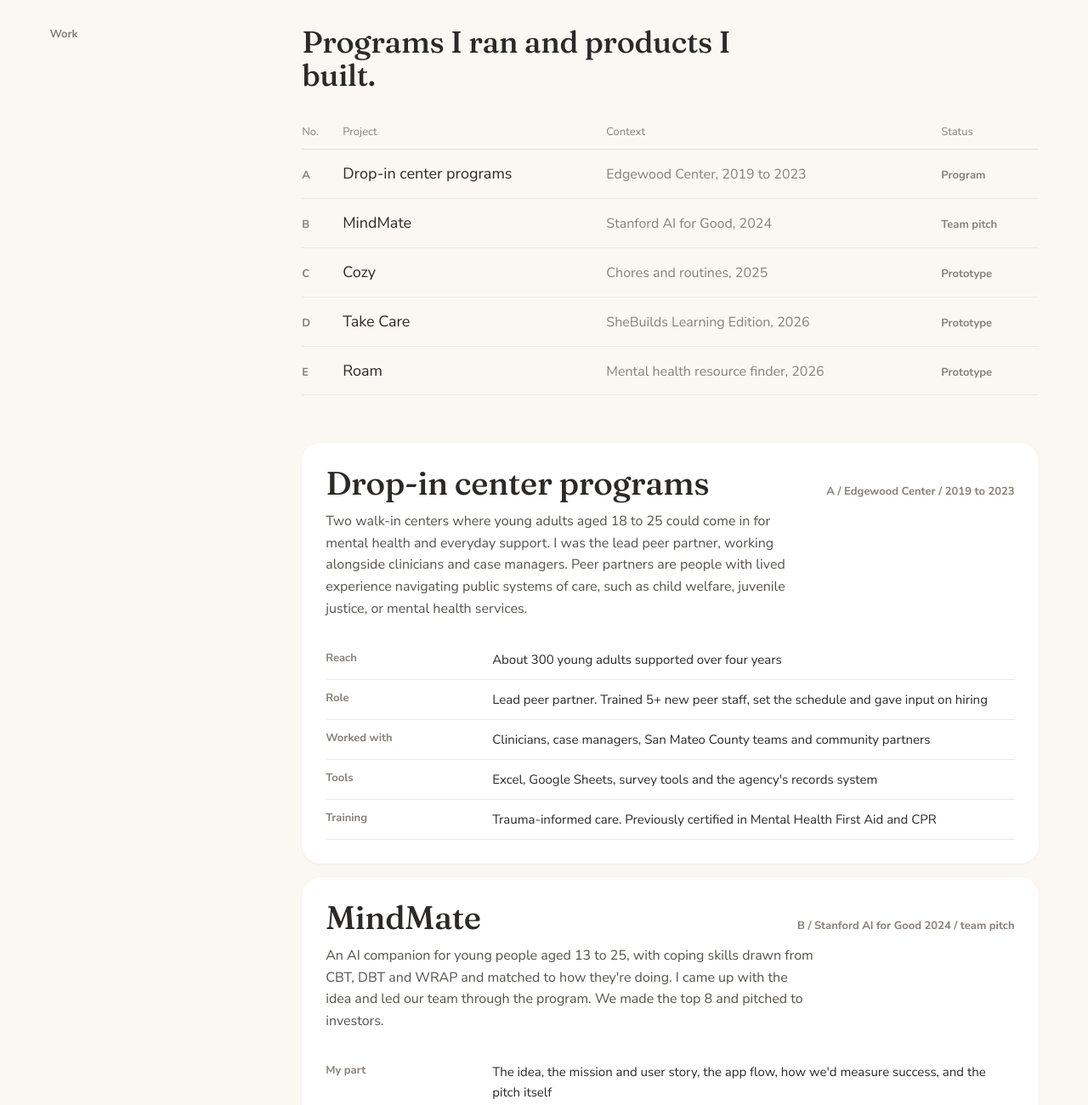
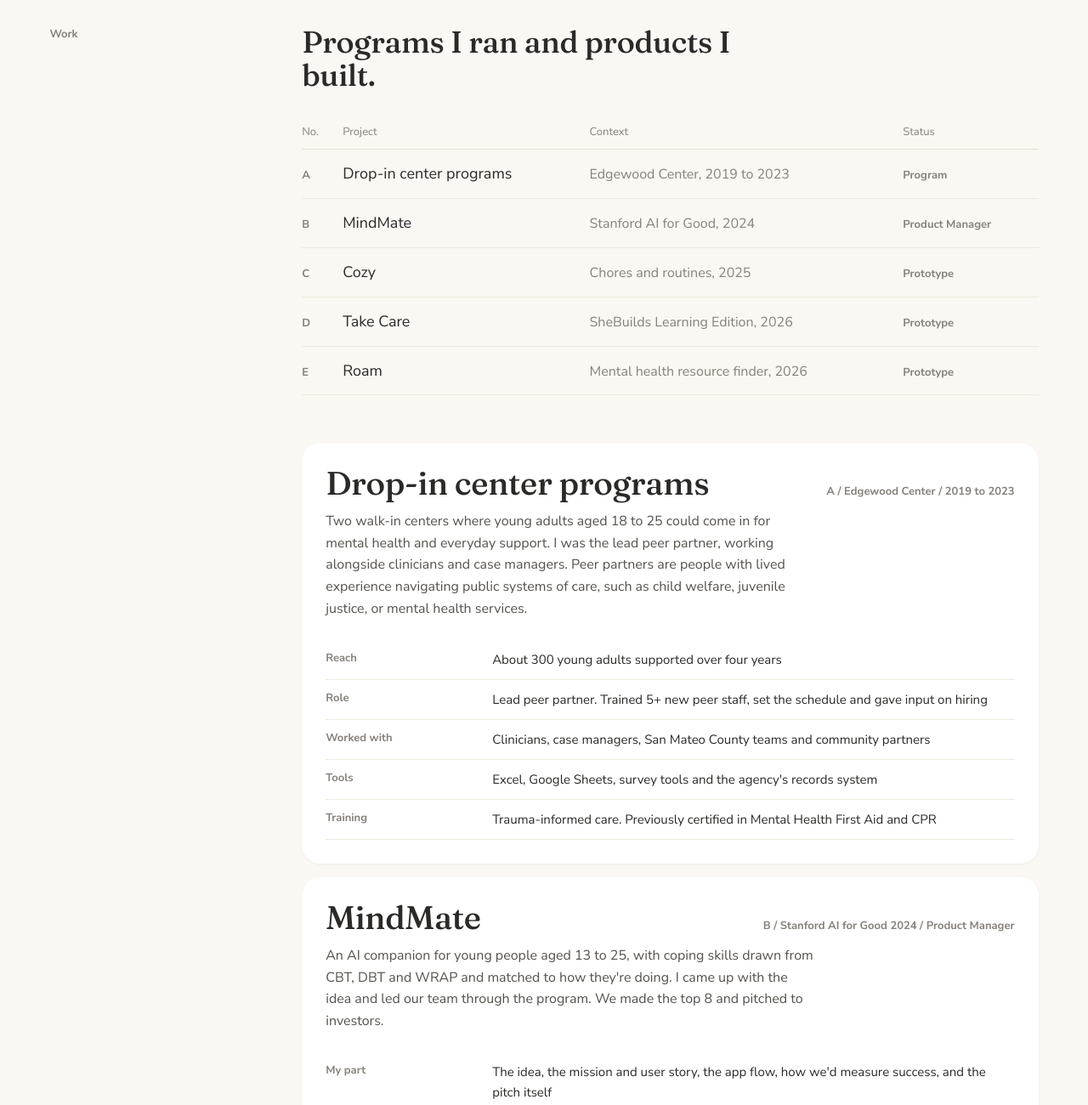
Before and after one commit to susangadegone/susan-g-portfolio, a plain HTML site: page index.html in a window 1280 px wide. Shown: the part 3500-4800 px from the top of the page at 85% size. Drawn offline with Linux system fonts and the light colour scheme.

Commit message:
Change MindMate status to Product Manager
Updates both the Work table and the MindMate detail card to reflect
her role on the project as Product Manager rather than "team pitch."

Co-Authored-By: Claude Sonnet 5 <noreply@anthropic.com>
Claude-Session: https://claude.ai/code/session_0132PhxRR61eBEVNPsJSsmKw

```diff
--- a/index.html
+++ b/index.html
@@ -312,7 +312,7 @@ footer{border-top-color:var(--rule)}
         <thead class="mono"><tr><th>No.</th><th>Project</th><th>Context</th><th>Status</th></tr></thead>
         <tbody>
           <tr><td class="mono">A</td><td><a href="#edgewood">Drop-in center programs</a></td><td class="tag">Edgewood Center, 2019 to 2023</td><td class="mono muted">Program</td></tr>
-          <tr><td class="mono">B</td><td><a href="#mindmate">MindMate</a></td><td class="tag">Stanford AI for Good, 2024</td><td class="mono muted">Team pitch</td></tr>
+          <tr><td class="mono">B</td><td><a href="#mindmate">MindMate</a></td><td class="tag">Stanford AI for Good, 2024</td><td class="mono muted">Product Manager</td></tr>
           <tr><td class="mono">C</td><td><a href="#cozy">Cozy</a></td><td class="tag">Chores and routines, 2025</td><td class="mono muted">Prototype</td></tr>
           <tr><td class="mono">D</td><td><a href="#takecare">Take Care</a></td><td class="tag">SheBuilds Learning Edition, 2026</td><td class="mono muted">Prototype</td></tr>
           <tr><td class="mono">E</td><td><a href="#roam">Roam</a></td><td class="tag">Mental health resource finder, 2026</td><td class="mono muted">Prototype</td></tr>
@@ -332,7 +332,7 @@ footer{border-top-color:var(--rule)}
       </article>
 
       <article class="proj" id="mindmate">
-        <header><h3>MindMate</h3><span class="mono muted">B / Stanford AI for Good 2024 / team pitch</span></header>
+        <header><h3>MindMate</h3><span class="mono muted">B / Stanford AI for Good 2024 / Product Manager</span></header>
         <p>An AI companion for young people aged 13 to 25, with coping skills drawn from CBT, DBT and WRAP and matched to how they're doing. I came up with the idea and led our team through the program. We made the top 8 and pitched to investors.</p>
         <dl class="spec">
           <div><dt class="mono">My part</dt><dd>The idea, the mission and user story, the app flow, how we'd measure success, and the pitch itself</dd></div>
```
